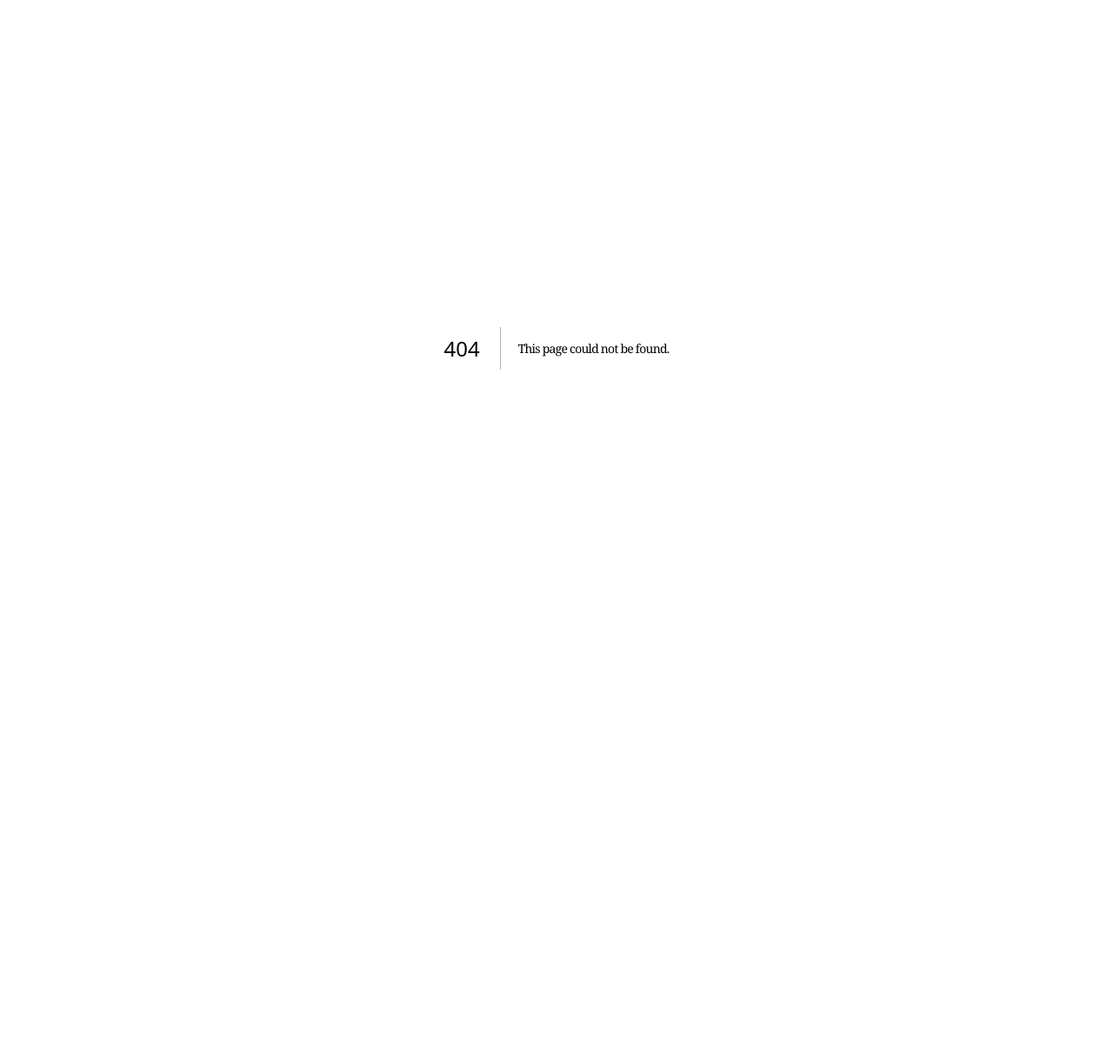
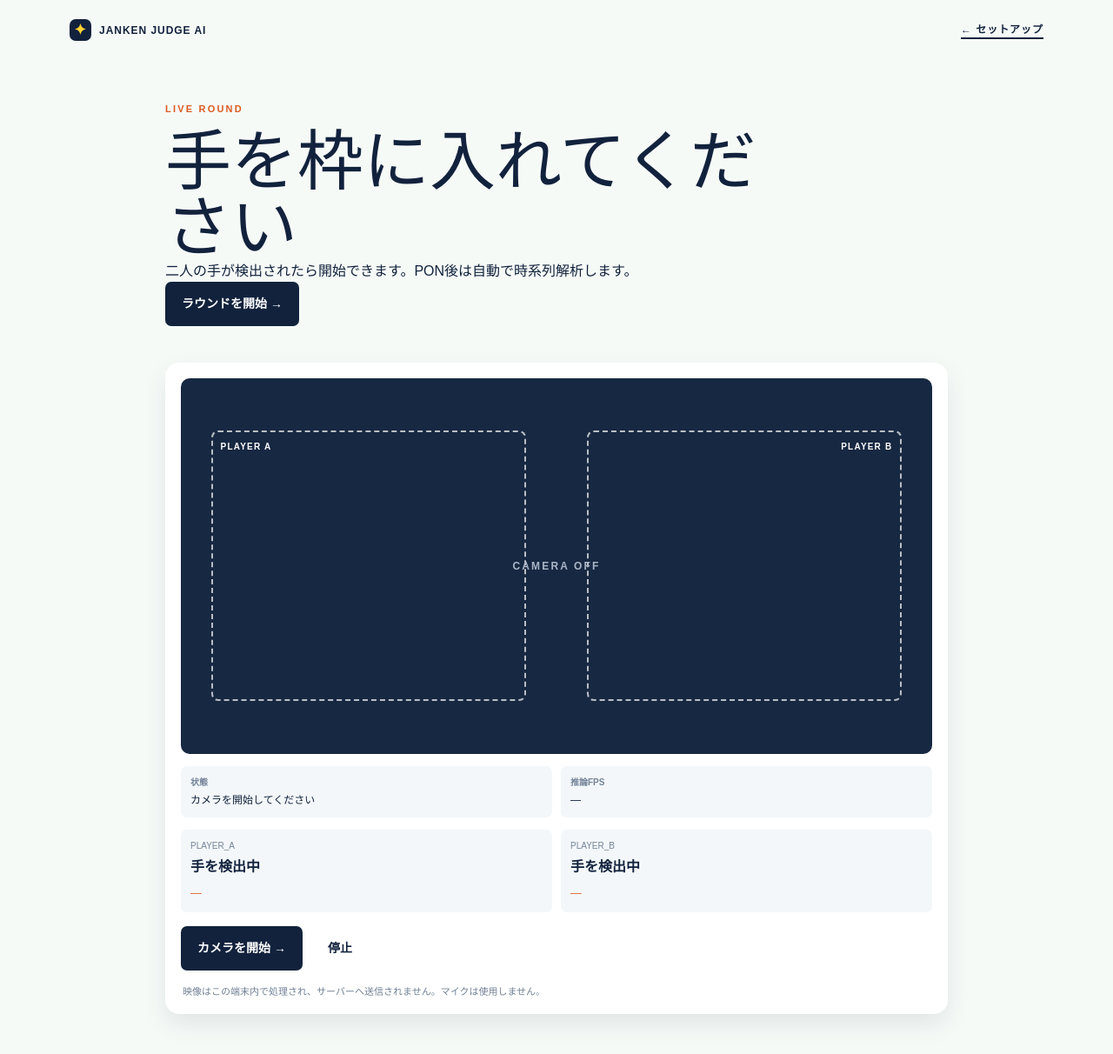
Before and after one commit to shin7303/janken-judge-ai, a Next.js app: page /play in a window 1280 px wide. Before the commit this address had no page. Shown: the top 1212 px of the page at 87% size. Before the commit the page ends 800 px from the top, so only its background shows below. Built offline with nearby package versions, Linux system fonts and the light colour scheme.

Commit message:
feat: add live round countdown and results

```diff
--- /dev/null
+++ b/app/play/page.tsx
@@ -0,0 +1,76 @@
+"use client";
+
+import Link from "next/link";
+import { useRef, useState } from "react";
+import { LiveCamera, type LiveHand } from "@/components/camera/live-camera";
+import { analyzeRound } from "@/features/round/analyze-round";
+import type { FrameObservation } from "@/domain/types";
+
+export default function PlayPage() {
+  const observations = useRef<FrameObservation[]>([]);
+  const [hands, setHands] = useState<LiveHand[]>([]);
+  const [phase, setPhase] = useState("手を枠に入れてください");
+  const [count, setCount] = useState<number | null>(null);
+  const onFrame = (next: LiveHand[]) => {
+    setHands(next);
+    observations.current.push(
+      ...next.map((hand) => ({
+        timestampMs: hand.timestampMs,
+        playerId: hand.player,
+        gesture: hand.gesture,
+        gestureScore: hand.score,
+        handVisible: true,
+        assignmentConfidence: 1,
+      })),
+    );
+    observations.current = observations.current.slice(-120);
+  };
+  const startRound = () => {
+    if (hands.length !== 2 || hands[0].player === hands[1].player) {
+      setPhase("左右に一つずつ手を入れてください");
+      return;
+    }
+    observations.current = [];
+    let value = 3;
+    setCount(value);
+    setPhase("カウントダウン");
+    const timer = window.setInterval(() => {
+      value -= 1;
+      if (value > 0) setCount(value);
+      else if (value === 0) {
+        setCount(null);
+        setPhase("PON!");
+        const pon = performance.now();
+        window.setTimeout(() => {
+          const result = analyzeRound(observations.current, pon);
+          sessionStorage.setItem("janken-last-result", JSON.stringify(result));
+          location.assign("/play/result");
+        }, 1200);
+        window.clearInterval(timer);
+      }
+    }, 1000);
+  };
+  return (
+    <main className="setup-page">
+      <header className="demo-header">
+        <Link className="brand" href="/">
+          <span className="brand-mark">✦</span>JANKEN JUDGE AI
+        </Link>
+        <Link className="back-link" href="/play/setup">
+          ← セットアップ
+        </Link>
+      </header>
+      <section className="setup-intro">
+        <p className="eyebrow">LIVE ROUND</p>
+        <h1>{count ? `${count}` : phase}</h1>
+        <p>
+          二人の手が検出されたら開始できます。PON後は自動で時系列解析します。
+        </p>
+        <button className="button button-primary" onClick={startRound}>
+          ラウンドを開始 →
+        </button>
+      </section>
+      <LiveCamera onFrame={onFrame} />
+    </main>
+  );
+}
--- /dev/null
+++ b/app/play/result/page.tsx
@@ -0,0 +1,66 @@
+"use client";
+
+import Link from "next/link";
+import { useState } from "react";
+import type { RoundResult } from "@/domain/types";
+
+const names = {
+  ROCK: "グー",
+  PAPER: "パー",
+  SCISSORS: "チョキ",
+  UNKNOWN: "不明",
+} as const;
+const verdicts = {
+  CLEAR: "問題なし",
+  DELAYED: "遅延あり",
+  REVIEW: "要確認",
+  LIKELY_LATE: "後出しの可能性あり",
+  SWITCH_DETECTED: "確定後の手変更を検出",
+  INSUFFICIENT_DATA: "判定不能",
+  INVALID_ROUND: "無効ラウンド",
+} as const;
+export default function ResultPage() {
+  const [result] = useState<RoundResult | null>(() => {
+    if (typeof window === "undefined") return null;
+    const saved = sessionStorage.getItem("janken-last-result");
+    return saved ? (JSON.parse(saved) as RoundResult) : null;
+  });
+  if (!result)
+    return (
+      <main className="status-page">
+        <div className="status-card">
+          <p>結果がありません。</p>
+          <Link className="button button-primary" href="/play/setup">
+            セットアップへ
+          </Link>
+        </div>
+      </main>
+    );
+  return (
+    <main className="status-page">
+      <div className="status-card">
+        <p className="eyebrow">ROUND RESULT</p>
+        <h1>{verdicts[result.fairnessVerdict]}</h1>
+        <p>
+          Player A: <b>{names[result.playerAFinalGesture]}</b>{" "}
+          {result.playerACommit && `+${result.playerACommit.relativeToPonMs}ms`}
+          <br />
+          Player B: <b>{names[result.playerBFinalGesture]}</b>{" "}
+          {result.playerBCommit && `+${result.playerBCommit.relativeToPonMs}ms`}
+          <br />
+          確定時刻差: <b>{result.delayMs ?? "—"} ms</b>
+          <br />
+          品質: <b>{result.quality.level}</b>
+        </p>
+        <div className="hero-actions">
+          <Link className="button button-primary" href="/play">
+            再戦 →
+          </Link>
+          <Link className="button button-secondary" href="/play/setup">
+            セットアップ
+          </Link>
+        </div>
+      </div>
+    </main>
+  );
+}
--- a/app/play/setup/page.tsx
+++ b/app/play/setup/page.tsx
@@ -22,6 +22,11 @@ export default function SetupPage() {
         </p>
       </section>
       <LiveCamera />
+      <div className="camera-actions setup-next">
+        <Link className="button button-primary" href="/play">
+          認識できたらラウンドへ →
+        </Link>
+      </div>
     </main>
   );
 }
--- a/components/camera/live-camera.tsx
+++ b/components/camera/live-camera.tsx
@@ -3,8 +3,15 @@
 import { FilesetResolver, GestureRecognizer } from "@mediapipe/tasks-vision";
 import { useCallback, useEffect, useRef, useState } from "react";
 import { blendGesture } from "@/features/gesture/classify-landmarks";
+import type { Gesture, PlayerId } from "@/domain/types";
 
-type Hand = { player: "PLAYER_A" | "PLAYER_B"; gesture: string; score: number };
+export type LiveHand = {
+  player: PlayerId;
+  gesture: Gesture;
+  score: number;
+  timestampMs: number;
+};
+type Hand = LiveHand & { label: string };
 const gestureNames = {
   ROCK: "グー",
   PAPER: "パー",
@@ -14,7 +21,11 @@ const gestureNames = {
 const wasmUrl =
   "https://cdn.jsdelivr.net/npm/@mediapipe/tasks-vision@1.0.1/wasm";
 
-export function LiveCamera() {
+export function LiveCamera({
+  onFrame,
+}: {
+  onFrame?: (hands: LiveHand[]) => void;
+}) {
   const videoRef = useRef<HTMLVideoElement>(null);
   const recognizerRef = useRef<GestureRecognizer | null>(null);
   const frameRef = useRef<number | null>(null);
@@ -90,12 +101,15 @@ export function LiveCamera() {
                 screenX < 0.5 ? "PLAYER_A" : "PLAYER_B";
               return {
                 player,
-                gesture: gestureNames[classification.gesture],
+                gesture: classification.gesture,
+                label: gestureNames[classification.gesture],
                 score: classification.score,
+                timestampMs: now,
               };
             })
             .sort((a, b) => a.player.localeCompare(b.player));
           setHands(found);
+          onFrame?.(found);
           count += 1;
           if (now - started >= 1000) {
             setFps(count);
@@ -139,7 +153,7 @@ export function LiveCamera() {
           return (
             <div key={player}>
               <span>{player}</span>
-              <b>{hand?.gesture ?? "手を検出中"}</b>
+              <b>{hand?.label ?? "手を検出中"}</b>
               <small>
                 {hand ? `信頼度 ${Math.round(hand.score * 100)}%` : "—"}
               </small>
```
Also changed, not shown: 1 other file (tests, documents, lock files or other folders).
